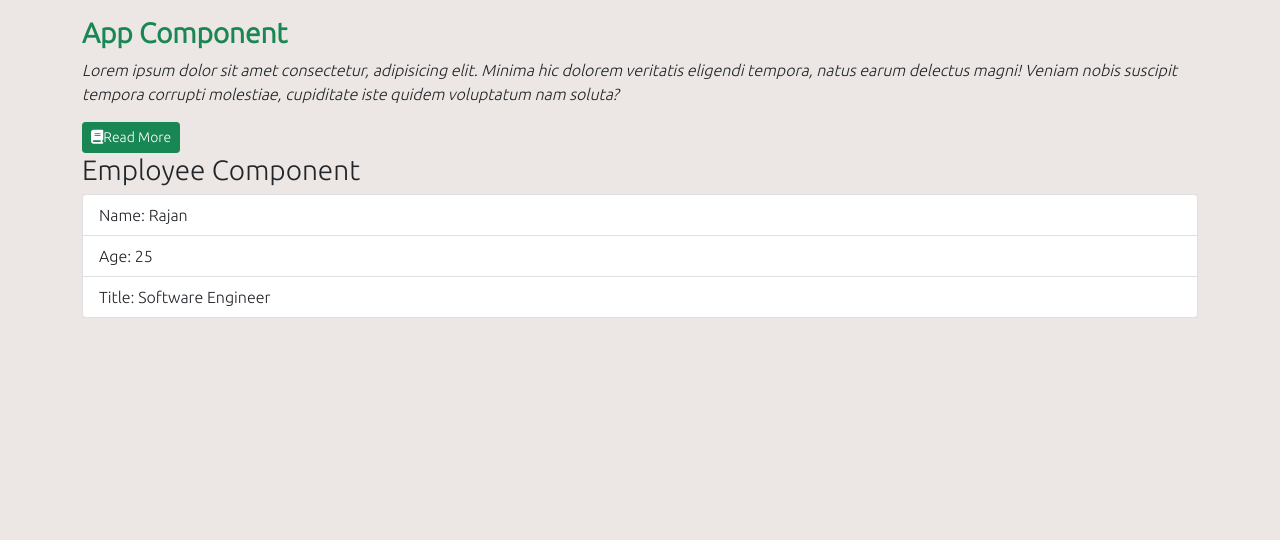
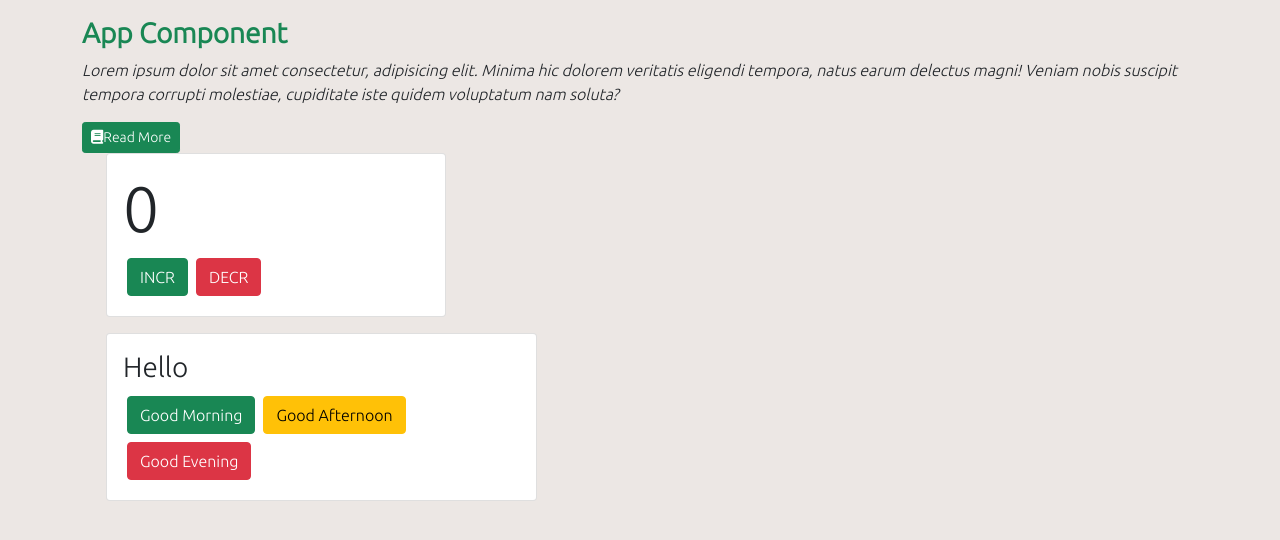
Before and after one commit to JoseIgnacioTapia/reactRouter-typescript, a React (Create React App) app: page / in a window 1280 px wide. Shown: the top 540 px of the page. Built offline with nearby package versions, Linux system fonts and the light colour scheme.

Commit message:
Events Handling in React JS with TypeScript

```diff
--- a/src/App.tsx
+++ b/src/App.tsx
@@ -1,7 +1,9 @@
 import React from 'react';
 import './App.css';
+import Counter from './components/Counter';
 import Customer from './components/Customer';
 import Employee from './components/Employee';
+import Greetings from './components/Greetings';
 
 function App() {
   return (
@@ -30,9 +32,21 @@ function App() {
             </div>
           </div> */}
 
+          {/* <div className="row">
+            <div className="col">
+              <Employee />
+            </div>
+          </div> */}
+
           <div className="row">
             <div className="col">
-              <Employee />
+              <Counter />
+            </div>
+          </div>
+
+          <div className="row">
+            <div className="col">
+              <Greetings />
             </div>
           </div>
         </div>
--- /dev/null
+++ b/src/components/Counter.tsx
@@ -0,0 +1,46 @@
+import { useState } from 'react';
+
+interface IState {
+  count: number;
+}
+interface IProps {}
+
+const Counter: React.FC<IProps> = () => {
+  const [state, setState] = useState<IState>({ count: 0 });
+
+  const incr = (): void => {
+    setState({
+      count: state.count + 1,
+    });
+  };
+
+  const decr = (): void => {
+    setState({
+      count: state.count - 1,
+    });
+  };
+
+  return (
+    <>
+      <div className="container">
+        <div className="row">
+          <div className="col-md-4">
+            <div className="card">
+              <div className="card-body">
+                <p className="h3 display-3">{state.count}</p>
+                <button className="btn btn-success m-1" onClick={incr}>
+                  INCR
+                </button>
+                <button className="btn btn-danger m-1" onClick={decr}>
+                  DECR
+                </button>
+              </div>
+            </div>
+          </div>
+        </div>
+      </div>
+    </>
+  );
+};
+
+export default Counter;
--- /dev/null
+++ b/src/components/Greetings.tsx
@@ -0,0 +1,52 @@
+import { useState } from 'react';
+
+interface IState {
+  message: string;
+}
+interface IProps {}
+
+const Greetings: React.FC<IProps> = () => {
+  const [state, setState] = useState<IState>({ message: 'Hello' });
+
+  const changeMessage = (greet: string): void => {
+    setState({
+      message: greet,
+    });
+  };
+
+  return (
+    <>
+      <div className="container mt-3">
+        <div className="row">
+          <div className="col-md-5">
+            <div className="card">
+              <div className="card-body">
+                <p className="h3">{state.message}</p>
+                <button
+                  className="btn btn-success m-1"
+                  onClick={() => changeMessage('Good Morning')}
+                >
+                  Good Morning
+                </button>
+                <button
+                  className="btn btn-warning m-1"
+                  onClick={() => changeMessage('Good Afternoon')}
+                >
+                  Good Afternoon
+                </button>
+                <button
+                  className="btn btn-danger m-1"
+                  onClick={() => changeMessage('Good Evening')}
+                >
+                  Good Evening
+                </button>
+              </div>
+            </div>
+          </div>
+        </div>
+      </div>
+    </>
+  );
+};
+
+export default Greetings;
```
